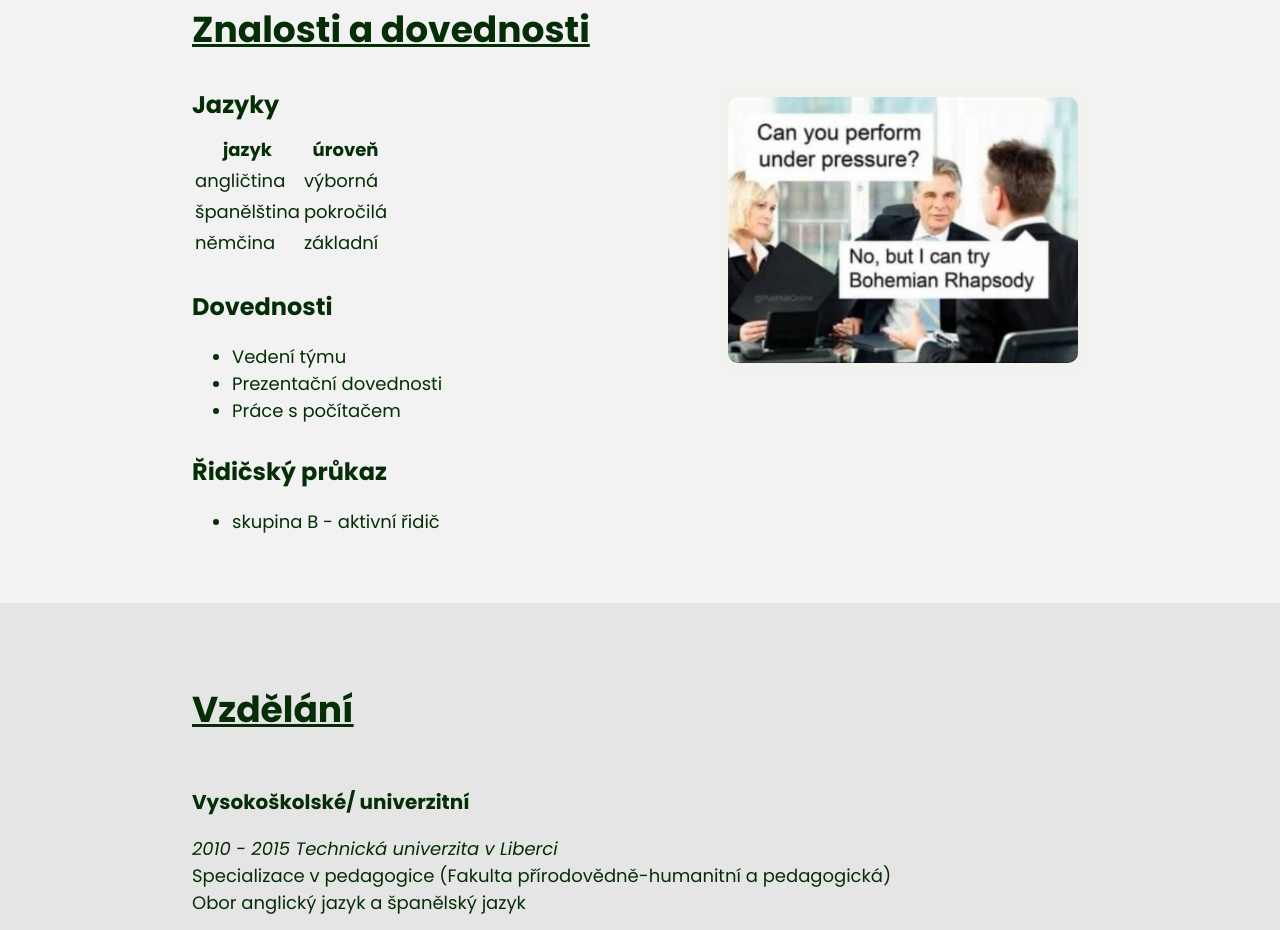
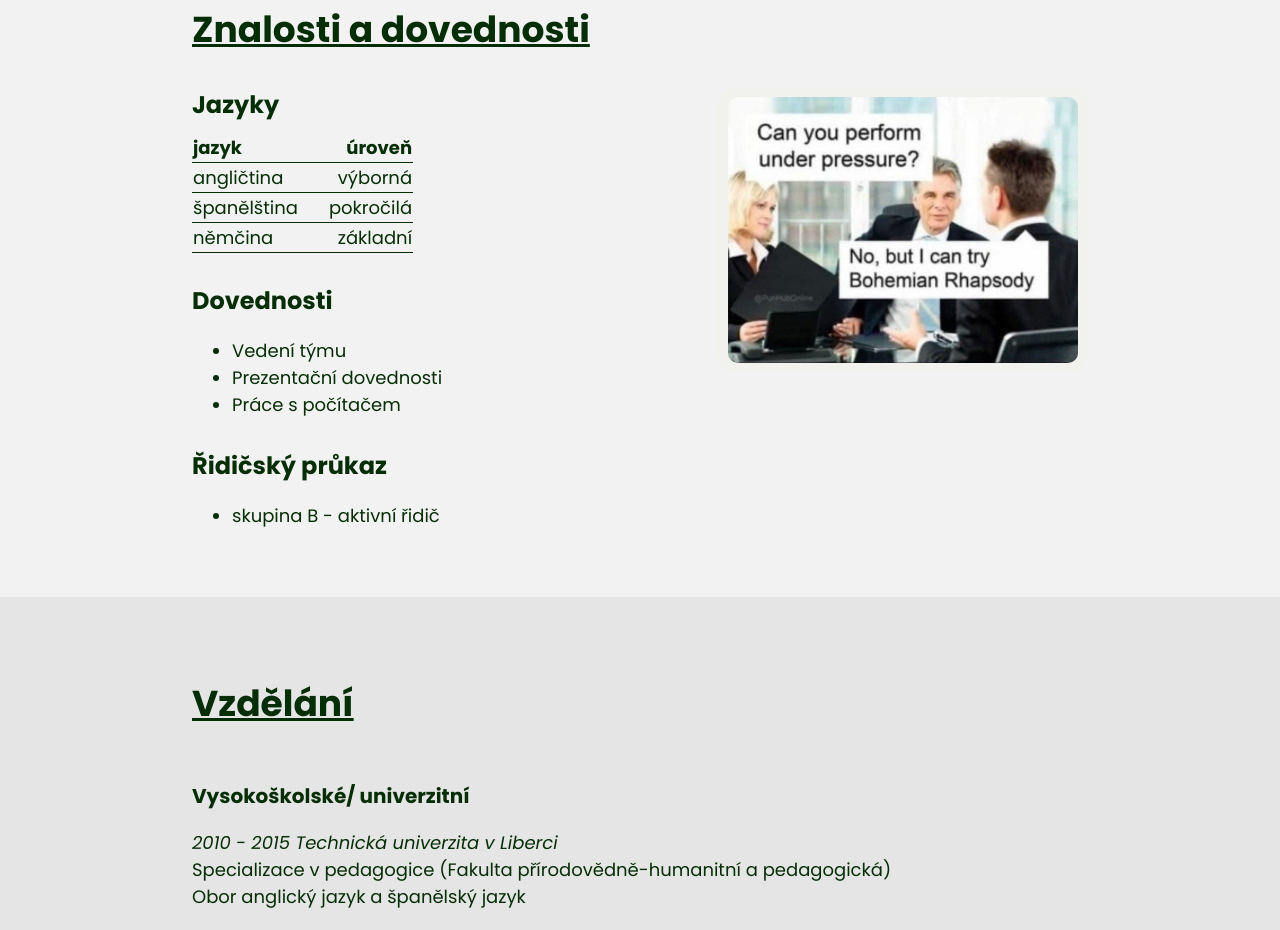
Before and after one commit to PetraHerman/koderka-ukol-zivotopis, a plain HTML site: page index.html in a window 1280 px wide. Shown: the part 1748-2678 px from the top of the page. Drawn offline with Linux system fonts and the light colour scheme.

Commit message:
Úprava tabulky

```diff
--- a/index.html
+++ b/index.html
@@ -88,19 +88,19 @@
       <table>
         <tr>
           <th>jazyk</th>
-          <th>úroveň</th>
+          <th class="uroven">úroveň</th>
         </tr>
         <tr>
           <td>angličtina</td>
-          <td>výborná</td>
+          <td class="uroven">výborná</td>
         </tr>
         <tr>
           <td>španělština</td>
-          <td>pokročilá</td>
+          <td class="uroven">pokročilá</td>
         </tr>
         <tr>
           <td>němčina</td>
-          <td>základní</td>
+          <td class="uroven">základní</td>
         </tr>
       </table>
 
--- a/style.css
+++ b/style.css
@@ -89,6 +89,21 @@ footer a {
     padding: 50px 15%;
 }
 
+table {
+    border-spacing: 0;
+}
+
+th,
+td {
+    text-align: left;
+    border-bottom: 1px solid rgb(6, 46, 6);
+}
+
+.uroven {
+    text-align: right;
+    padding-left: 30px;
+}
+
 .foto-ja {
     width: 250px;
     border: 10px solid rgb(241, 241, 237);
```
